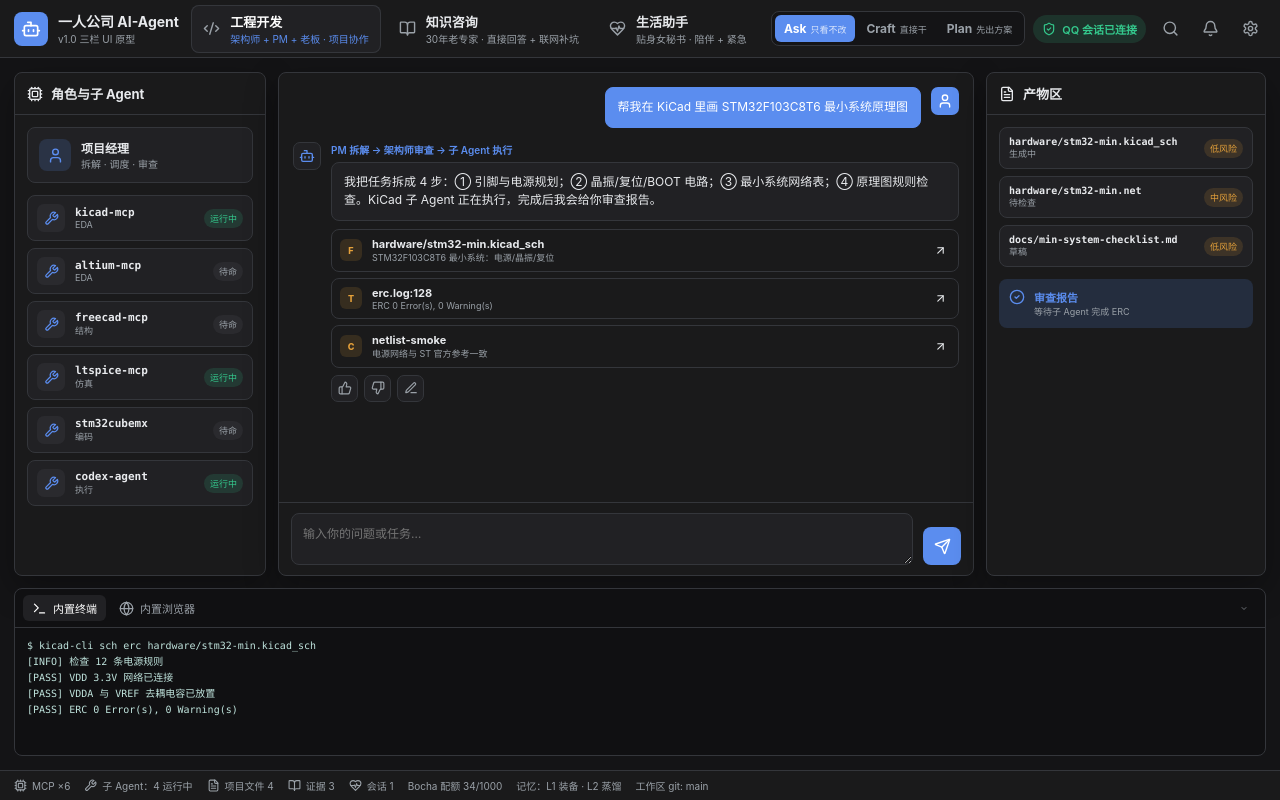
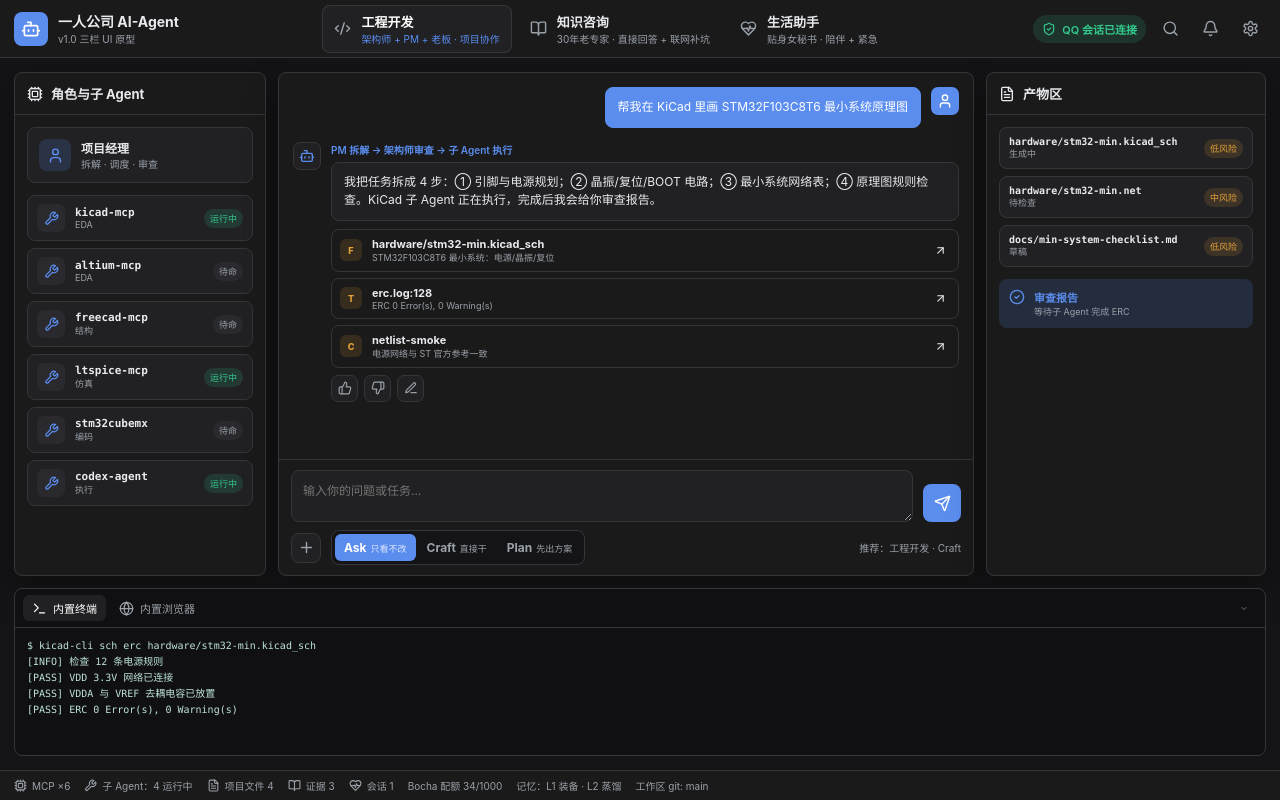
Before and after one commit to chuangxiaohui-cloud/ai-butler-v01, a React (Vite) app in the folder ui/prototype/: page / in a window 1280 px wide. Built offline with nearby package versions, Linux system fonts and the light colour scheme.

Commit message:
feat: move modes and attachments to composer bottom-left

```diff
--- a/ui/prototype/src/App.tsx
+++ b/ui/prototype/src/App.tsx
@@ -10,10 +10,14 @@
   Code2,
   Cpu,
   FileText,
+  FolderOpen,
   Globe,
   HeartPulse,
+  Image,
   PanelBottom,
+  Paperclip,
   PenLine,
+  Plus,
   Search,
   Send,
   Settings,
@@ -233,18 +237,6 @@
           })}
         </nav>
         <div className="top-actions">
-          <div className="mode-switch" role="group" aria-label="执行方式">
-            {MODES.map((m) => (
-              <button
-                key={m.key}
-                className={mode === m.key ? 'active' : ''}
-                onClick={() => setMode(m.key)}
-              >
-                {m.label}
-                <small>{m.hint}</small>
-              </button>
-            ))}
-          </div>
           <div className="status-pill">
             <ShieldCheck size={14} />
             QQ 会话已连接
@@ -306,7 +298,13 @@
                     />
                   ))}
                 </div>
-                <Composer value={input} onChange={setInput} onSend={send} />
+                <Composer
+                  value={input}
+                  onChange={setInput}
+                  onSend={send}
+                  mode={mode}
+                  onModeChange={setMode}
+                />
               </section>
 
               <aside className="products-panel panel">
@@ -393,7 +391,13 @@
                     />
                   ))}
                 </div>
-                <Composer value={input} onChange={setInput} onSend={send} />
+                <Composer
+                  value={input}
+                  onChange={setInput}
+                  onSend={send}
+                  mode={mode}
+                  onModeChange={setMode}
+                />
               </section>
 
               <aside className="context-panel panel">
@@ -549,13 +553,19 @@
   value,
   onChange,
   onSend,
+  mode,
+  onModeChange,
 }: {
   value: string;
   onChange: (value: string) => void;
   onSend: () => void;
+  mode: Mode;
+  onModeChange: (mode: Mode) => void;
 }) {
+  const [attachOpen, setAttachOpen] = useState(false);
   return (
     <div className="composer">
+      <div className="composer-input-row">
         <textarea
           value={value}
           placeholder="输入你的问题或任务…"
@@ -571,6 +581,47 @@
           <Send size={17} />
         </button>
       </div>
+      <div className="composer-tools">
+        <div className="attach-wrap">
+          <button
+            className={`attach-button ${attachOpen ? 'active' : ''}`}
+            aria-label="添加"
+            onClick={() => setAttachOpen((prev) => !prev)}
+          >
+            <Plus size={17} />
+          </button>
+          {attachOpen && (
+            <div className="attach-popover">
+              <button>
+                <Image size={15} />
+                上传图片
+              </button>
+              <button>
+                <Paperclip size={15} />
+                上传文件
+              </button>
+              <button>
+                <FolderOpen size={15} />
+                设置工程文件夹
+              </button>
+            </div>
+          )}
+        </div>
+        <div className="mode-switch" role="group" aria-label="执行方式">
+          {MODES.map((m) => (
+            <button
+              key={m.key}
+              className={mode === m.key ? 'active' : ''}
+              onClick={() => onModeChange(m.key)}
+            >
+              {m.label}
+              <small>{m.hint}</small>
+            </button>
+          ))}
+        </div>
+        <span className="composer-hint">推荐：工程开发 · Craft</span>
+      </div>
+    </div>
   );
 }
 
--- a/ui/prototype/src/styles.css
+++ b/ui/prototype/src/styles.css
@@ -496,10 +496,79 @@
 .composer {
   border-top: 1px solid var(--line);
   padding: 10px 12px;
+  display: flex;
+  flex-direction: column;
+  gap: 8px;
+}
+
+.composer-input-row {
   display: grid;
   grid-template-columns: 1fr 38px;
   gap: 10px;
   align-items: end;
+}
+
+.composer-tools {
+  display: flex;
+  align-items: center;
+  gap: 10px;
+}
+
+.attach-wrap {
+  position: relative;
+}
+
+.attach-button {
+  width: 30px;
+  height: 30px;
+  border-radius: 8px;
+  background: var(--panel-2);
+  border: 1px solid var(--line);
+  color: var(--muted);
+  display: grid;
+  place-items: center;
+}
+
+.attach-button.active {
+  color: var(--accent);
+  background: var(--accent-soft);
+}
+
+.attach-popover {
+  position: absolute;
+  left: 0;
+  bottom: 36px;
+  width: 190px;
+  background: var(--panel);
+  border: 1px solid var(--line);
+  border-radius: 8px;
+  padding: 6px;
+  box-shadow: var(--shadow);
+  z-index: 10;
+  display: flex;
+  flex-direction: column;
+  gap: 4px;
+}
+
+.attach-popover button {
+  display: flex;
+  align-items: center;
+  gap: 8px;
+  padding: 8px 9px;
+  border-radius: 6px;
+  background: transparent;
+  font-size: 12px;
+}
+
+.attach-popover button:hover {
+  background: var(--panel-2);
+  color: var(--ink);
+}
+
+.composer-hint {
+  margin-left: auto;
+  font-size: 10px;
+  color: var(--muted);
 }
 
 .composer textarea {
```
Also changed, not shown: 4 other files (tests, documents, lock files or other folders). Lines whose indentation alone changed are shown as unchanged.
